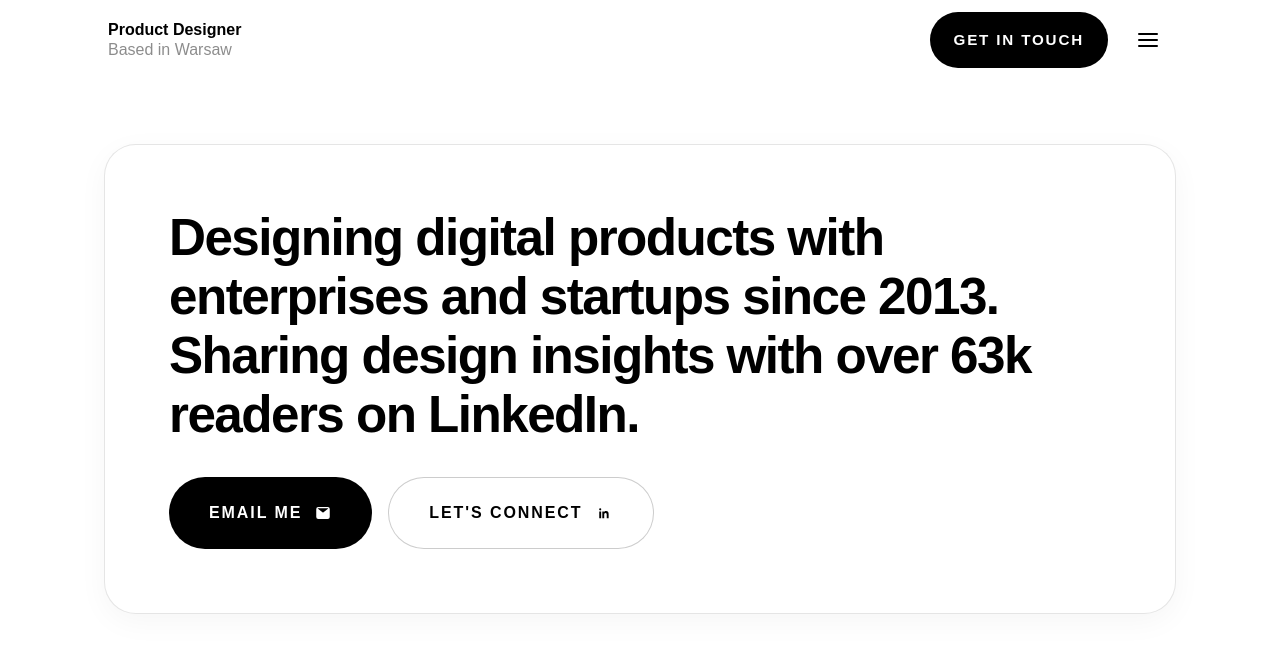
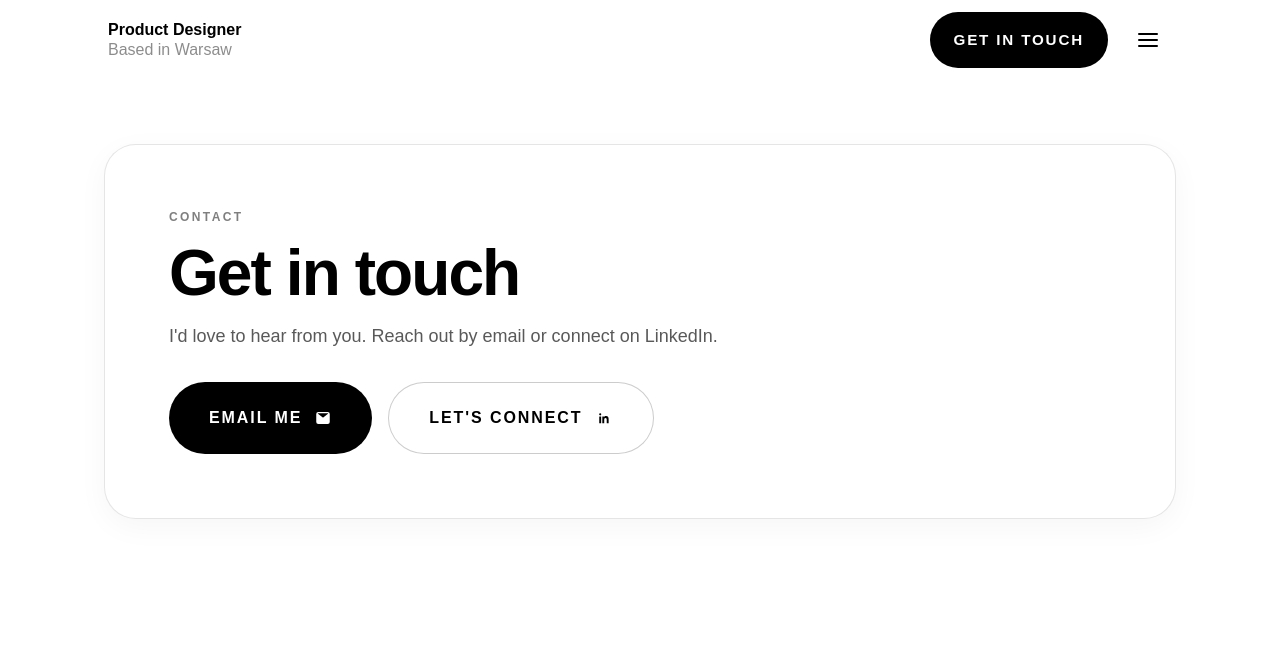
Before and after one commit to jzakrz/jakub-portfolio, a Next.js app: page /get-in-touch in a window 1280 px wide. Shown: the top 652 px of the page. Built offline with nearby package versions, Linux system fonts and the light colour scheme.

Commit message:
Restore original get-in-touch intro copy above CTAs

```diff
--- a/app/get-in-touch/page.tsx
+++ b/app/get-in-touch/page.tsx
@@ -9,9 +9,17 @@ export default function GetInTouchPage() {
 
       <section className="mx-auto max-w-6xl px-6 pb-16 pt-32 lg:px-10 lg:pb-20 lg:pt-36">
         <div className="rounded-[2rem] border border-black/10 bg-white px-8 py-10 shadow-[0_8px_30px_rgba(0,0,0,0.04)] sm:px-10 sm:py-12 lg:px-16 lg:py-16">
-          <p className="text-[clamp(1.9rem,4vw,3.3rem)] font-semibold leading-[1.15] tracking-[-0.03em] text-black">
-            Designing digital products with enterprises and startups since 2013.
-            Sharing design insights with over 63k readers on LinkedIn.
+          <p className="text-xs font-semibold uppercase tracking-[0.2em] text-black/50">
+            Contact
+          </p>
+
+          <h1 className="mt-4 text-[clamp(2.3rem,5vw,4.4rem)] font-semibold leading-[1.02] tracking-[-0.03em] text-black">
+            Get in touch
+          </h1>
+
+          <p className="mt-4 max-w-2xl text-base text-black/65 sm:text-lg">
+            I&apos;d love to hear from you. Reach out by email or connect on
+            LinkedIn.
           </p>
 
           <ContactActions
```
